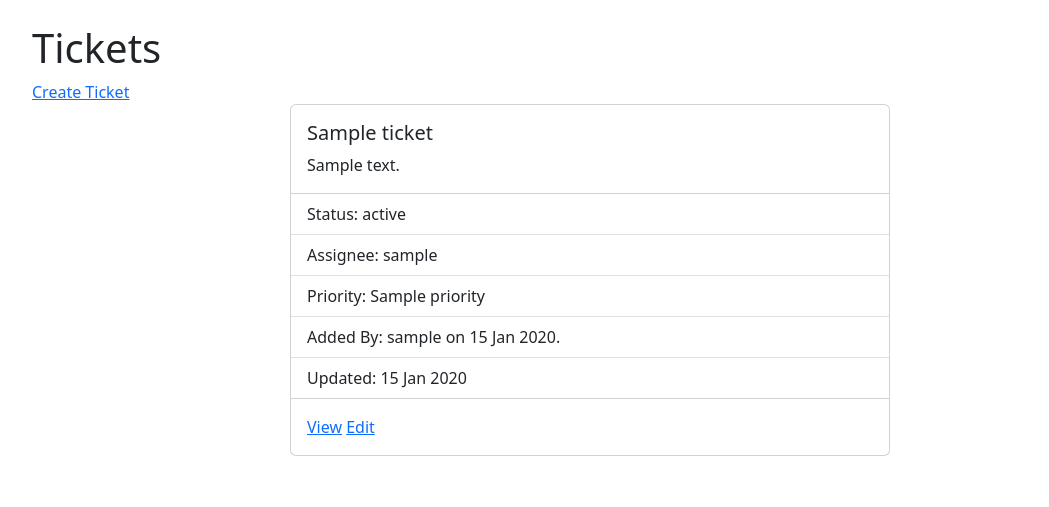
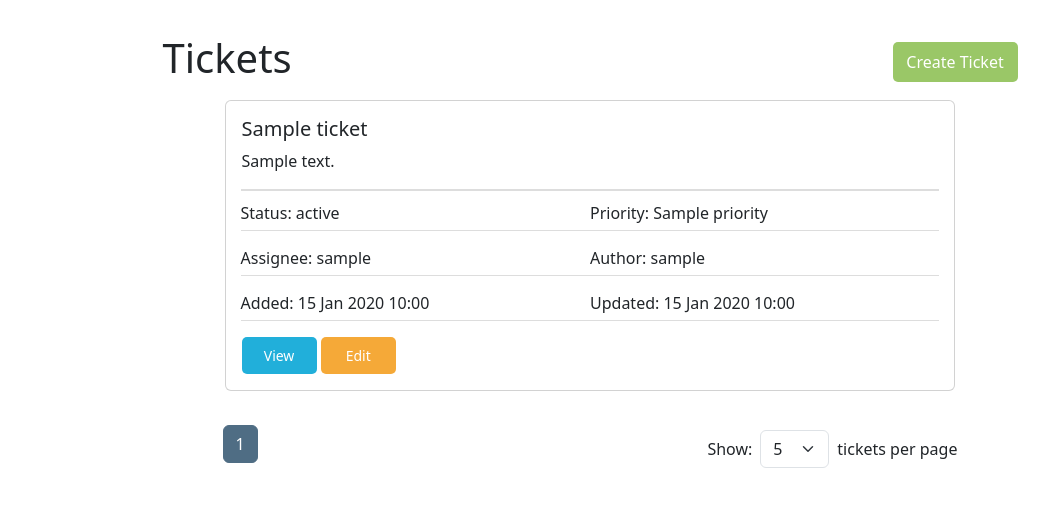
Before and after one commit to Union-Jack/EclipseSupportPortal, a Flask app: template templates/homepage.html in a window 1280 px wide. Shown: the part 56-563 px from the top of the page, without its empty margins (50-1099 px from the left). Run offline with Flask 3, Linux system fonts and the light colour scheme; the template is opened without the code that fills it: most values are stand-ins (such as "Sample title", 1, 10 or a date in 2020).

Commit message:
Homepage styled and pagination added

```diff
--- a/static/css/auth.css
+++ b/static/css/auth.css
@@ -51,7 +51,8 @@
 }
 
 .auth-btn-primary:hover {
-    background-color: #8bb35d
+    background-color: #8bb35d;
+    color: #ffffff;
 }
 
 .invisible-placeholder {
--- a/static/css/global.css
+++ b/static/css/global.css
@@ -19,6 +19,142 @@
 
 .card {
     width: 100%;
-    max-width: 600px;
+    margin: auto;
+    margin-bottom: 0px
+}
+
+.ticket-details {
+    display: flex;
+    flex-direction: column;
+    gap: 10px;
+    padding-left: 15px;
+    padding-right: 15px;
+}
+
+.ticket-row {
+    display: flex;
+    justify-content: space-between;
+    border-bottom: 1px solid #ddd;
+    padding: 5px 0;
+}
+
+.ticket-row:first-child {
+    border-top: 2px solid #ddd;
+    padding-top: 10px;
+}
+
+.ticket-item {
+    flex: 1;
+    text-align: left;
+}
+
+.homepage-container {
+    display: flex;
+    flex-direction: column;
+    align-items: center;
+    max-width: 875px;
     margin: auto;
 }
+
+.tickets-header {
+    display: flex;
+    justify-content: space-between;
+    align-items: center;
+    width: 100%;
+    margin: auto;
+    padding: 10px;
+}
+
+.ticket-btn-primary {
+    width: 125px;
+    padding: 8px;
+    font-size: 16px;
+    border-radius: 5px;
+    background-color: #9ac767;
+    border: none;
+    transition: background-color 0.3s ease;
+    color: #ffffff;
+}
+
+.ticket-btn-primary:hover {
+    background-color: #8bb35d;
+    color: #ffffff;
+}
+
+.tickets-footer {
+    display: flex;
+    justify-content: space-between;
+    align-items: center;
+    width: 100%;
+    margin: auto;
+    padding: 10px;
+}
+
+.pagination {
+    margin-bottom: 10px;
+}
+
+.pagination .page-item .page-link {
+    background-color: white;
+    color: #4f6d84;
+    border: 1px solid #e9ecef;
+}
+
+.pagination .page-item.active .page-link {
+    background-color: #4f6d84;
+    color: white;
+    border: 1px solid #4f6d84;
+}
+
+.pagination .page-item .page-link:hover {
+    background-color: #e9ecef;
+    color: #4f6d84;
+}
+
+.ticket-btn-view {
+    width: 75px;
+    padding: 8px;
+    font-size: 14px;
+    border-radius: 5px;
+    background-color: #21afda;
+    border: none;
+    transition: background-color 0.3s ease;
+    color: #ffffff;
+}
+
+.ticket-btn-view:hover {
+    background-color: #1e9ec5;
+    color: #ffffff;
+}
+
+.ticket-btn-edit {
+    width: 75px;
+    padding: 8px;
+    font-size: 14px;
+    border-radius: 5px;
+    background-color: #f5a938;
+    border: none;
+    transition: background-color 0.3s ease;
+    color: #ffffff;
+}
+
+.ticket-btn-edit:hover {
+    background-color: #d89633;
+    color: #ffffff;
+}
+
+.ticket-btn-delete {
+    width: 75px;
+    padding: 8px;
+    font-size: 14px;
+    border-radius: 5px;
+    background-color: #d9534f;
+    border: none;
+    transition: background-color 0.3s ease;
+    color: #ffffff;
+}
+
+.ticket-btn-delete:hover {
+    background-color: #bb4743;
+    color: #ffffff;
+}
--- a/templates/homepage.html
+++ b/templates/homepage.html
@@ -1,37 +1,85 @@
 <!DOCTYPE html>
 {% extends "base.html" %}
-
 {% block content %}
-    <h1>Tickets</h1>
-    <a href="{{ url_for('tickets.create_ticket') }}">Create Ticket</a>
+<div class="homepage-container">
+    <div class="tickets-header">
+        <h1>Tickets</h1>
+        <a href="{{ url_for('tickets.create_ticket') }}" class="btn ticket-btn-primary">Create Ticket</a>
+    </div>
     {% if tickets %}
     <div class="row justify-content-center">
-        {%for ticket in tickets %}
-        <div class="col-12 col-md-8 mb-4">
+        {%for ticket in tickets.items %}
+        <div class="col-12 col-md-12 mb-4">
             <div class="card">
                 <div class="card-body">
                     <h5 class="card-title">{{ ticket.title }}</h5>
                     <p class="card-text">{{ ticket.description }}</p>
                 </div>
-                <ul class="list-group list-group-flush">
-                    <li class="list-group-item">Status: {{ ticket.status }}</li>
-                    <li class="list-group-item">Assignee: {{ ticket.assignee.username }}</li>
-                    <li class="list-group-item">Priority: {{ ticket.priority }}</li>
-                    <li class="list-group-item">Added By: {{ ticket.author.username }} on {{ ticket.date_created.strftime('%d %b %Y') }}.</li>
-                    <li class="list-group-item">Updated: {{ ticket.date_updated.strftime('%d %b %Y') }}</li>
-                </ul>
+                <div class="ticket-details">
+                    <div class="ticket-row">
+                        <div class="ticket-item"> Status: {{ ticket.status }}</div>
+                        <div class="ticket-item"> Priority: {{ ticket.priority }}</div>
+                    </div>
+                    <div class="ticket-row">
+                        <div class="ticket-item"> Assignee: {{ ticket.assignee.username }}</div>
+                        <div class="ticket-item"> Author: {{ ticket.author.username }}</div>
+                    </div>
+                    <div class="ticket-row">
+                        <div class="ticket-item"> Added: {{ ticket.date_created.strftime('%d %b %Y %H:%M') }}</div>
+                        <div class="ticket-item"> Updated: {{ ticket.date_updated.strftime('%d %b %Y %H:%M') }}</div>
+                    </div>
+                </div>
                 <div class="card-body">
-                    <a href="{{ url_for('tickets.view_ticket', id=ticket.id) }}">View</a>
-                    <a href="{{ url_for('tickets.edit_ticket', id=ticket.id) }}">Edit</a>
+                    <a href="{{ url_for('tickets.view_ticket', id=ticket.id) }}" class="btn ticket-btn-view">View</a>
+                    <a href="{{ url_for('tickets.edit_ticket', id=ticket.id) }}" class="btn ticket-btn-edit">Edit</a>
                     {% if current_user.admin %}
-                    <a href="{{ url_for('tickets.delete_ticket', id=ticket.id) }}" onclick="return confirm('Are you sure you want to delete this ticket?');">Delete</a>
+                    <a href="{{ url_for('tickets.delete_ticket', id=ticket.id) }}" class="btn ticket-btn-delete"
+                     onclick="return confirm('Are you sure you want to delete this ticket?');">Delete</a>
                     {% endif %}
                 </div>
             </div>
         </div>
         {% endfor %}
+        <div class="tickets-footer">
+            <nav aria-label="Ticket pagination">
+                <ul class="pagination">
+                    {% if tickets.has_prev %}
+                    <li class="page-item">
+                        <a class="page-link" href="{{ url_for('tickets.homepage', page=tickets.prev_num, per_page=per_page) }}">Previous</a>
+                    </li>
+                    {% endif %}
+
+                    {% for page_num in tickets.iter_pages() %}
+                    {% if page_num %}
+                    <li class="page-item {% if page_num == tickets.page %}active{% endif %}">
+                        <a class="page-link" href="{{ url_for('tickets.homepage', page=page_num, per_page=per_page) }}">{{ page_num }}</a>
+                    </li>
+                    {% else %}
+                    <li class="page-item disabled"><span class="page-link">...</span></li>
+                    {% endif %}
+                    {% endfor %}
+
+                    {% if tickets.has_next %}
+                    <li class="page-item">
+                        <a class="page-link" href="{{ url_for('tickets.homepage', page=tickets.next_num, per_page=per_page) }}">Next</a>
+                    </li>
+                    {% endif %}
+                </ul>
+            </nav>
+
+            <form action="{{ url_for('tickets.homepage') }}" method="GET" class="d-flex align-items-center gap-2">
+                <label for="per_page">Show:</label>
+                <select name="per_page" id="per_page" onchange="this.form.submit()" class="form-select w-auto">
+                    <option value="5" {% if per_page == 5 %}selected{% endif %}>5</option>
+                    <option value="10" {% if per_page == 10 %}selected{% endif %}>10</option>
+                    <option value="15" {% if per_page == 15 %}selected{% endif %}>15</option>
+                </select>
+                tickets per page
+            </form>
+        </div>
         {% else %}
         <div>No tickets found.</div>
     {% endif %}
     </div>
+</div>
 {% endblock %}
```
Also changed, not shown: routes/tickets.py (+7 -3 lines).
